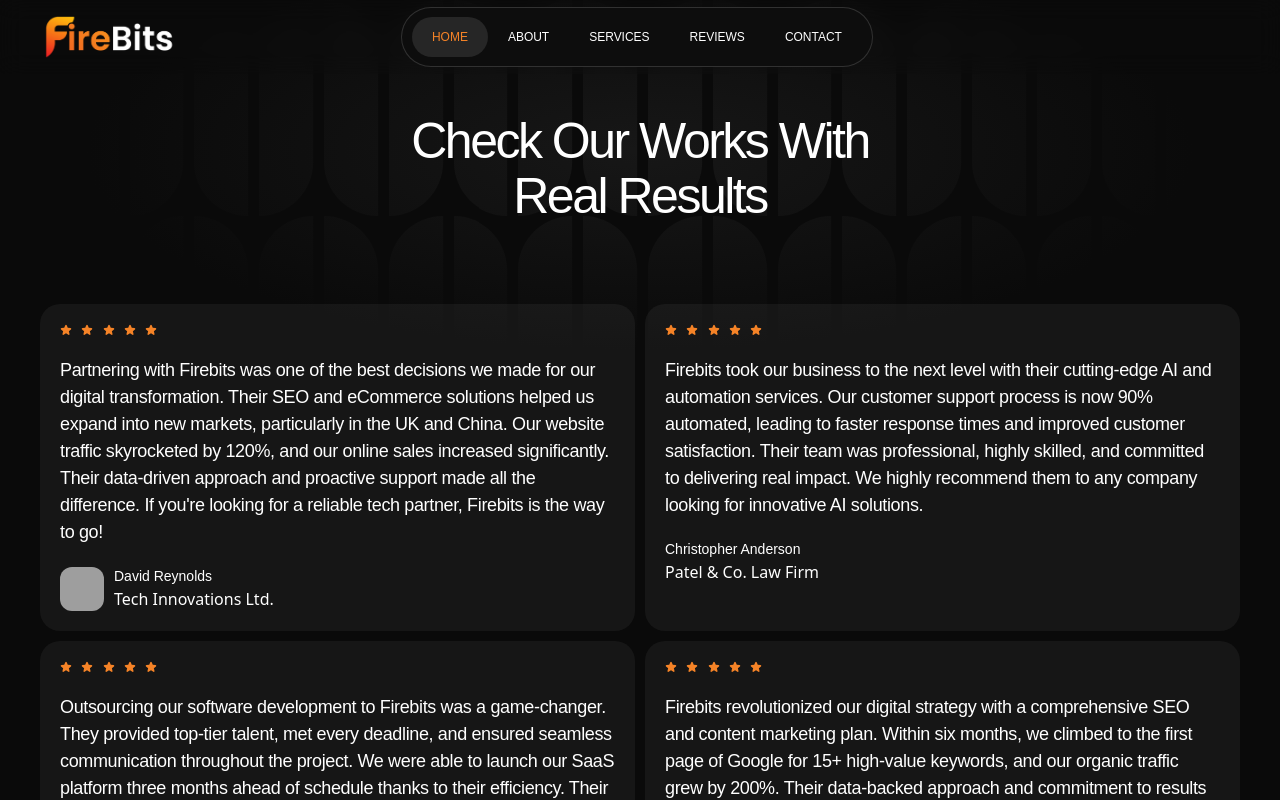
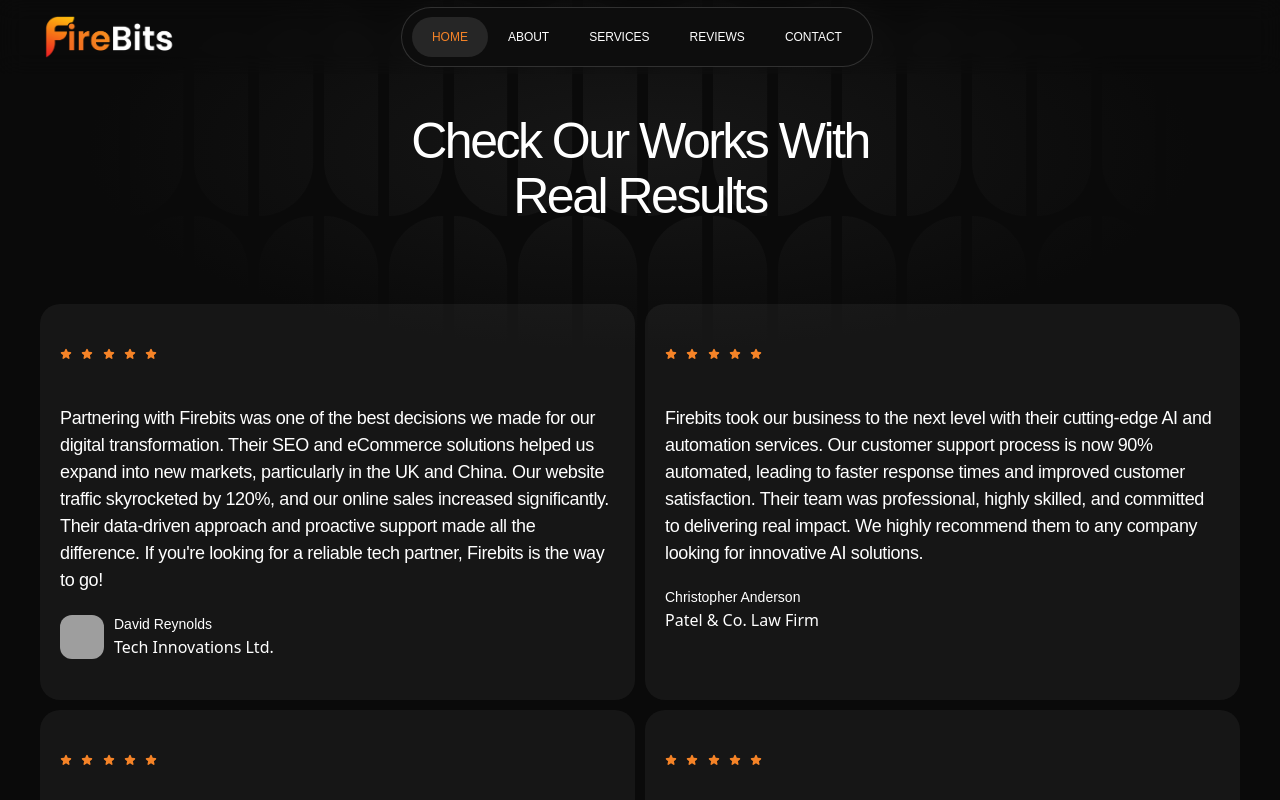
Before and after one commit to hungvannguyen/Fire-Bits, a React (Vite) app: page /reviews in a window 1280 px wide. Shown: the top 800 px of the page. Built offline with nearby package versions, Linux system fonts and the light colour scheme; grey boxes are pictures that could not be loaded; a web font is replaced by a local one.

Commit message:
Refactor Review component styles; adjust layout for improved alignment and spacing

```diff
--- a/src/css/components/Review.css
+++ b/src/css/components/Review.css
@@ -3,7 +3,7 @@
 
   .__head {
     .__stars {
-      @apply flex w-[97px] justify-between;
+      @apply flex h-[60px] w-[97px] items-center justify-between;
 
       .__icon {
         @apply text-lightTone;
@@ -12,7 +12,7 @@
   }
 
   .__footer {
-    @apply flex gap-2.5;
+    @apply mb-[21px] flex gap-2.5;
 
     .__avatar {
       @apply h-[44px] w-[44px] rounded-[20px];
```
